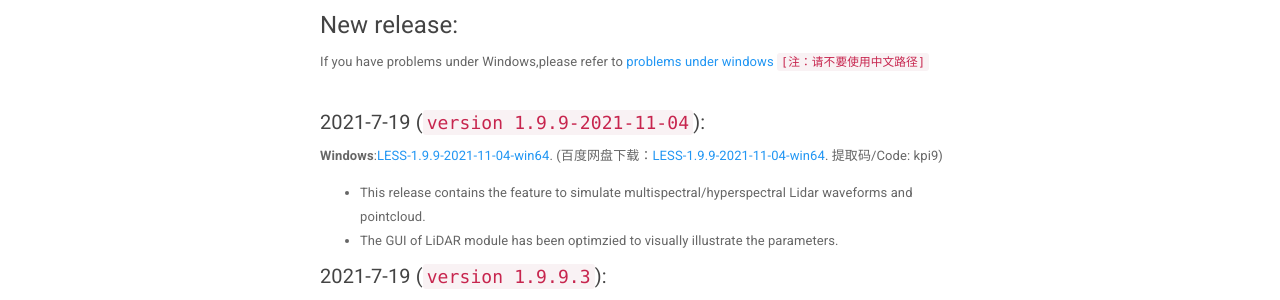
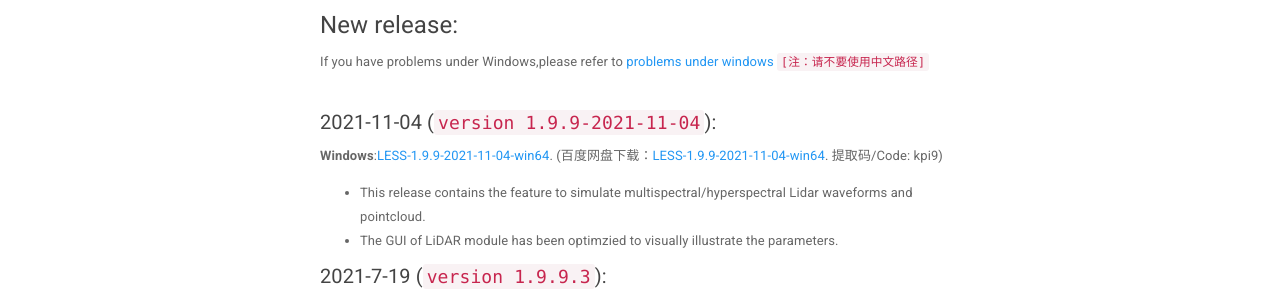
Before and after one commit to jianboqi/jianboqi.github.io, a Jekyll site: the page built from download-less.md, in a window 1280 px wide and 900 px high. Shown: the part 171-471 px from the top of the window. Built offline with Jekyll 4.4.1, drawn with Linux system fonts in a browser that asks for light colours; nearby versions of some CDN libraries.

Commit message:
Update download-less.md

```diff
--- a/download-less.md
+++ b/download-less.md
@@ -14,7 +14,7 @@ If you have problems under Windows,please refer to [problems under windows](http
 <br>
 <br>
 
-##### 2021-7-19 (`version 1.9.9-2021-11-04`):
+##### 2021-11-04 (`version 1.9.9-2021-11-04`):
 **Windows**:<a href="https://drive.google.com/file/d/1haKP1wJxvjWoTprFN5_aQb8BL9e31gpS/view?usp=sharing" onClick="ga('send', 'event', 'LESSDownload','V1.9.9-2021-11-04','Win64');">LESS-1.9.9-2021-11-04-win64</a>. (百度网盘下载：<a href="https://pan.baidu.com/s/1goWIvzZ3AuuYnZ5KLaL-YA" onClick="ga('send', 'event', 'LESSDownload','V1.9.9-2021-11-04','Win64');">LESS-1.9.9-2021-11-04-win64</a>. 提取码/Code: kpi9)
 
 * This release contains the feature to simulate multispectral/hyperspectral Lidar waveforms and pointcloud.
```
